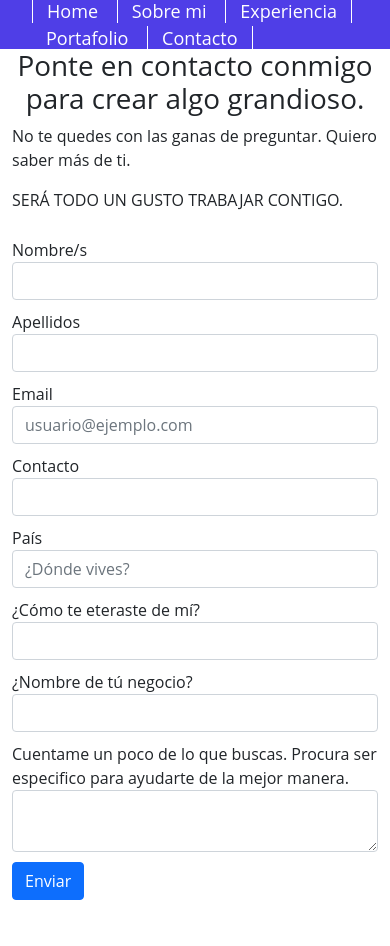
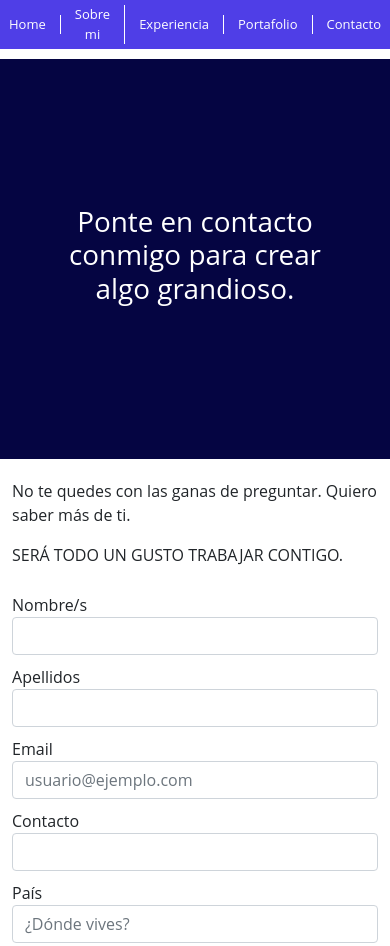
Before and after one commit to SoyAlejandro-Pena/Desafio-CoderHouse, a plain HTML site: page Contacto.html in a window 390 px wide. Shown: the top 946 px of the page. Before the commit the page ends 900 px from the top, so only its background shows below. Drawn offline with nearby package versions, Linux system fonts and the light colour scheme.

Commit message:
Add files via upload

```diff
--- a/Sass/Css/estilosContacto.css
+++ b/Sass/Css/estilosContacto.css
@@ -26,5 +26,15 @@ ul ul li { display: block; }
 
 ul li:hover ul { display: block; }
 
+@media (max-width: 600px) { ul { padding-left: 0; }
+  ul li { font-size: 15px; } }
+
+@media (max-width: 480px) { ul { display: -webkit-box; display: -ms-flexbox; display: flex; -webkit-box-pack: center; -ms-flex-pack: center; justify-content: center; -webkit-box-align: center; -ms-flex-align: center; align-items: center; padding-left: 0; }
+  ul li { font-size: 13px; } }
+
+.text-contacto { color: #fff; font-size: 32px; height: 400px; margin: 10px 0px 20px 0px; background-color: #050542; display: -webkit-box; display: -ms-flexbox; display: flex; -webkit-box-pack: center; -ms-flex-pack: center; justify-content: center; -webkit-box-align: center; -ms-flex-align: center; align-items: center; }
+
+.text-contacto h1 { width: 80%; }
+
 .form-group { margin: 10px 0px 10px 0px; }
 /*# sourceMappingURL=estilosContacto.css.map */
```
Also changed, not shown: 1 other file.
